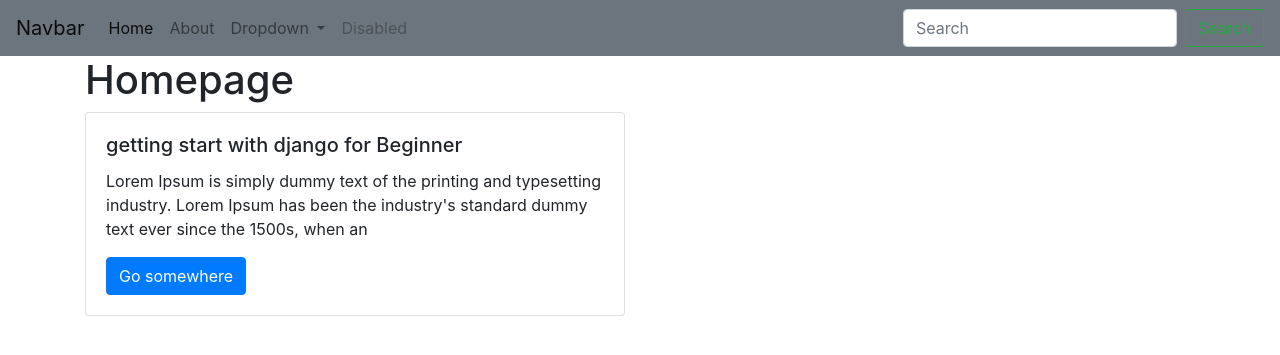
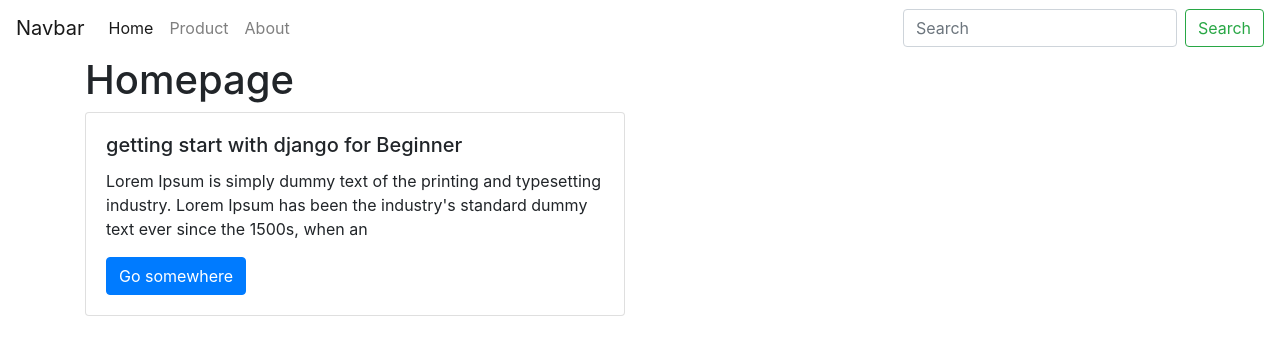
Before and after one commit to quonly/WebCareer, a Django app: page / in a window 1280 px wide. Shown: the top 355 px of the page. Run offline with Django 4.2, Linux system fonts and the light colour scheme; data comes from the database, SQL or seed files in the repository; both versions use the stored data as it was after the commit.

Commit message:
Finished EP5

```diff
--- a/company/admin.py
+++ b/company/admin.py
@@ -1,7 +1,8 @@
 from django.contrib import admin
-from .models import Post
+from .models import *
 # เข้าถึงผ่าน .
 # Register your models here.
 
 # เพื่อให้แสดงใน admin
 admin.site.register(Post)
+admin.site.register(ProductDemo)
--- a/company/models.py
+++ b/company/models.py
@@ -20,3 +20,12 @@ class Post(models.Model):
 
     def __str__(self):
         return self.title
+
+class ProductDemo(models.Model):
+    name = models.CharField(max_length = 100)
+    detail = models.TextField(null = True, blank=True)
+    price = models.FloatField(default = 1)
+    instock = models.BooleanField(default= True)
+
+    def __str__(self):
+        return self.name
--- /dev/null
+++ b/company/templates/company/base.html
@@ -0,0 +1,63 @@
+<!DOCTYPE html>
+{% load static %}
+<html lang="en">
+  <head>
+    <meta charset="UTF-8" />
+    <meta http-equiv="X-UA-Compatible" content="IE=edge" />
+    <meta name="viewport" content="width=device-width, initial-scale=1.0" />
+    <link
+      rel="stylesheet"
+      href="https://cdn.jsdelivr.net/npm/bootstrap@4.6.2/dist/css/bootstrap.min.css"
+      integrity="sha384-xOolHFLEh07PJGoPkLv1IbcEPTNtaed2xpHsD9ESMhqIYd0nLMwNLD69Npy4HI+N"
+      crossorigin="anonymous"
+    />
+    {% comment %}
+    <link rel="stylesheet" href="{% static 'company/style.css' %}" />
+    {% endcomment %}
+    <title>{% block title %} Homepage {% endblock title %}</title>
+  </head>
+  <body>
+    <nav class="navbar navbar-expand-lg navbar-light bg-white">
+      <a class="navbar-brand" href="#">Navbar</a>
+      <button
+        class="navbar-toggler"
+        type="button"
+        data-toggle="collapse"
+        data-target="#navbarSupportedContent"
+        aria-controls="navbarSupportedContent"
+        aria-expanded="false"
+        aria-label="Toggle navigation"
+      >
+        <span class="navbar-toggler-icon"></span>
+      </button>
+
+      <div class="collapse navbar-collapse" id="navbarSupportedContent">
+        <ul class="navbar-nav mr-auto">
+          <li class="nav-item active">
+            <a class="nav-link" href="/"
+              >Home <span class="sr-only">(current)</span></a
+            >
+          </li>
+          <li class="nav-item">
+            <a class="nav-link" href="{% url 'product' %}">Product</a>
+          </li>
+          <li class="nav-item">
+            <a class="nav-link" href="{% url 'about' %}">About</a>
+          </li>
+        </ul>
+        <form class="form-inline my-2 my-lg-0">
+          <input
+            class="form-control mr-sm-2"
+            type="search"
+            placeholder="Search"
+            aria-label="Search"
+          />
+          <button class="btn btn-outline-success my-2 my-sm-0" type="submit">
+            Search
+          </button>
+        </form>
+      </div>
+    </nav>
+    <div class="container">{% block content %} {% endblock content %}</div>
+  </body>
+</html>
--- a/company/templates/company/home.html
+++ b/company/templates/company/home.html
@@ -1,81 +1,6 @@
-<!DOCTYPE html>
-{% load static %}
-<html lang="en">
-  <head>
-    <meta charset="UTF-8" />
-    <meta http-equiv="X-UA-Compatible" content="IE=edge" />
-    <meta name="viewport" content="width=device-width, initial-scale=1.0" />
-    <link
-      rel="stylesheet"
-      href="https://cdn.jsdelivr.net/npm/bootstrap@4.6.2/dist/css/bootstrap.min.css"
-      integrity="sha384-xOolHFLEh07PJGoPkLv1IbcEPTNtaed2xpHsD9ESMhqIYd0nLMwNLD69Npy4HI+N"
-      crossorigin="anonymous"
-    />
-    {% comment %}
-    <link rel="stylesheet" href="{% static 'company/style.css' %}" />
-    {% endcomment %}
-    <title>Homepage</title>
-  </head>
-  <body>
-    <nav class="navbar navbar-expand-lg navbar-light bg-secondary">
-      <a class="navbar-brand" href="#">Navbar</a>
-      <button
-        class="navbar-toggler"
-        type="button"
-        data-toggle="collapse"
-        data-target="#navbarSupportedContent"
-        aria-controls="navbarSupportedContent"
-        aria-expanded="false"
-        aria-label="Toggle navigation"
-      >
-        <span class="navbar-toggler-icon"></span>
-      </button>
+{% extends 'company/base.html' %}
+{% block content %}
 
-      <div class="collapse navbar-collapse" id="navbarSupportedContent">
-        <ul class="navbar-nav mr-auto">
-          <li class="nav-item active">
-            <a class="nav-link" href="/"
-              >Home <span class="sr-only">(current)</span></a
-            >
-          </li>
-          <li class="nav-item">
-            <a class="nav-link" href="/about">About</a>
-          </li>
-          <li class="nav-item dropdown">
-            <a
-              class="nav-link dropdown-toggle"
-              href="#"
-              role="button"
-              data-toggle="dropdown"
-              aria-expanded="false"
-            >
-              Dropdown
-            </a>
-            <div class="dropdown-menu">
-              <a class="dropdown-item" href="#">Action</a>
-              <a class="dropdown-item" href="#">Another action</a>
-              <div class="dropdown-divider"></div>
-              <a class="dropdown-item" href="#">Something else here</a>
-            </div>
-          </li>
-          <li class="nav-item">
-            <a class="nav-link disabled">Disabled</a>
-          </li>
-        </ul>
-        <form class="form-inline my-2 my-lg-0">
-          <input
-            class="form-control mr-sm-2"
-            type="search"
-            placeholder="Search"
-            aria-label="Search"
-          />
-          <button class="btn btn-outline-success my-2 my-sm-0" type="submit">
-            Search
-          </button>
-        </form>
-      </div>
-    </nav>
-    <div class="container">
   <h1 class="h1">Homepage</h1>
   <div class="row">
     {% for post in all_posts %}
@@ -83,15 +8,12 @@
       <div class="card">
         <div class="card-body">
           <h5 class="card-title">{{post.title}}</h5>
-              <p class="card-text">
-                {{post.description}}
-              </p>
+          <p class="card-text">{{post.description}}</p>
           <a href="#" class="btn btn-primary">Go somewhere</a>
         </div>
       </div>
     </div>
     {% endfor %}
   </div>
-    </div>
-  </body>
-</html>
+
+{% endblock content %}
--- a/company/urls.py
+++ b/company/urls.py
@@ -1,7 +1,8 @@
 from django.urls import path
-from .views import Homepage, about
+from .views import Homepage, about, Product
 
 urlpatterns = [
     path('', Homepage),
-    path('about', about)
+    path('about/', about,name='about'),
+    path('product/', Product,name='product')
 ]
--- a/company/views.py
+++ b/company/views.py
@@ -1,6 +1,6 @@
 from django.shortcuts import render
 from django.http import HttpResponse
-from .models import Post
+from .models import Post,ProductDemo
 # Create your views here.
 # render(request,path html)
 def Homepage(request):
@@ -11,5 +11,11 @@ def Homepage(request):
     return render(request,'company/home.html',{'all_posts':all_posts})
 
 def about(request):
+    data = ProductDemo.objects.all() # objects.all() เป็นการคิวรี่แบบ Django --> SELECT * from company_ProductDemo (SQL)
+    context = {'data':data}
+    return render(request,'company/about.html',context)
 
-    return render(request,'company/about.html')
+def Product(request):
+    data = ProductDemo.objects.all() # objects.all() เป็นการคิวรี่แบบ Django --> SELECT * from company_ProductDemo (SQL)
+    context = {'data':data}
+    return render(request,'company/product.html',context)
```
Also changed, not shown: company/templates/company/about.html (+8 -12 lines), company/templates/company/product.html (added, +11 -0 lines), company/migrations/0002_productdemo_alter_post_date_created_and_more.py (added), db.sqlite3. Lines whose indentation alone changed are shown as unchanged.
